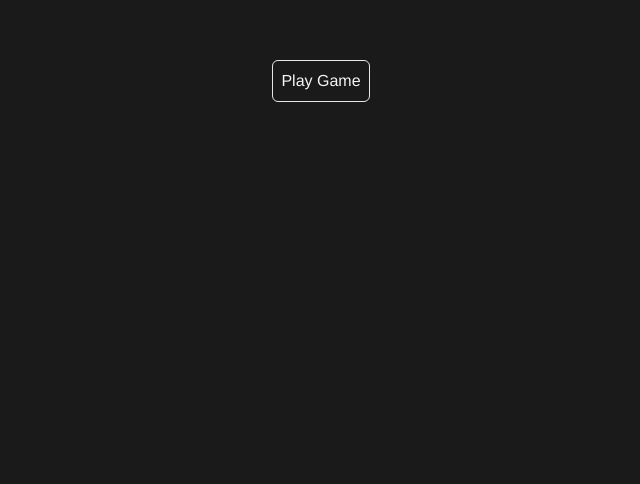
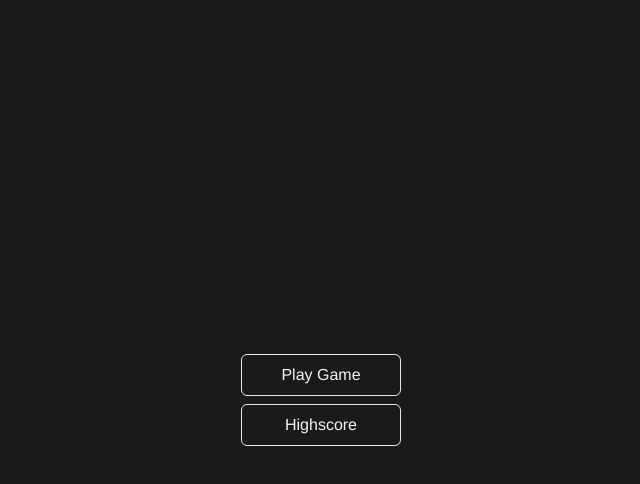
Before and after one commit to countersoda/memory, a Vue app: page / in a window 1280 px wide. Shown: the top 484 px of the page, without its empty margins (319-959 px from the left). Built offline with nearby package versions, Linux system fonts and the light colour scheme.

Commit message:
center elements

```diff
--- a/src/App.vue
+++ b/src/App.vue
@@ -1,6 +1,11 @@
 <template>
   <Board v-if="playing" />
-  <button class="primary-btn" v-else v-on:click="start">Play Game</button>
+  <div v-else class="h-full flex flex-col items-center gap-2 justify-center">
+    <button class="primary-btn w-[10rem]" v-on:click="start">Play Game</button>
+    <button class="primary-btn w-[10rem]" v-on:click="showHighscore">
+      Highscore
+    </button>
+  </div>
 </template>
 
 <script lang="ts" setup>
@@ -14,13 +19,20 @@ const { playing } = storeToRefs(game);
 </script>
 
 <style>
+html,
+body {
+  width: 100%;
+  height: 100%;
+  margin: 0;
+  padding: 0;
+}
 #app {
+    width: 100%;
+  height: 100%;
   font-family: Avenir, Helvetica, Arial, sans-serif;
   -webkit-font-smoothing: antialiased;
   -moz-osx-font-smoothing: grayscale;
-  text-align: center;
   color: whitesmoke;
-  margin-top: 60px;
 }
 
 html body {
--- a/src/components/Board.vue
+++ b/src/components/Board.vue
@@ -1,5 +1,5 @@
 <template>
-  <div class="items-center flex flex-col">
+  <div class="h-full flex flex-col items-center justify-center">
     <div class="flex flex-row gap-2 pb-5">
       <input
         class="text-black text-center w-14 rounded-sm outline-none"
@@ -11,9 +11,19 @@
     <div class="flex flex-col w-[10rem] gap-2">
       <button class="primary-btn" v-on:click="create">Start</button>
       <button class="primary-btn" v-on:click="reset">Clear</button>
-      <button class="primary-btn" v-on:click="exit">Exit</button>
+      <button
+        class="primary-btn"
+        v-on:click="
+          () => {
+            reset();
+            exit();
+          }
+        "
+      >
+        Exit
+      </button>
     </div>
-    <p>{{ currentTime !== 0 ? `${currentTime}s` : "" }}</p>
+    <p v-if="currentTime !== 0">{{ currentTime }}s</p>
     <div
       class="w-[100%] grid grid-cols-[repeat(6,minmax(0,2.5rem))] pt-10 place-items-center place-content-center gap-2"
     >
@@ -21,7 +31,7 @@
         class="border p-2 w-10 h-10 rounded-md items-center"
         v-for="card in cards"
         :key="card.key"
-        v-on:click="() => reveal(card.key)"
+        v-on:click="reveal(card.key)"
       >
         {{
           revealedCards.includes(card) || foundCards.includes(card)
--- a/src/global.css
+++ b/src/global.css
@@ -13,3 +13,13 @@
 .primary-btn {
   @apply border p-2 rounded-md
 }
+
+.rotate {
+  animation: rotate 15s infinite linear;
+}
+
+@keyframes rotate {
+  100% {
+    transform: rotateY(360deg);
+  }
+}
--- a/src/state/board.ts
+++ b/src/state/board.ts
@@ -11,9 +11,10 @@ export const useBoardStore = defineStore("board", {
       cards: ref<Card[]>([]),
       revealedCards: ref<Card[]>([]),
       foundCards: ref<Card[]>([]),
-      startTime: ref<number>(0),
-      currentTime: ref<number>(0),
-      timerId: ref<number | null>(null)
+      startTime: ref<number>(0), // UNIX milliseconds
+      currentTime: ref<number>(0), // seconds
+      timerId: ref<number | null>(null),
+      finished: ref<boolean>(false)
     };
   },
   actions: {
@@ -58,8 +59,8 @@ export const useBoardStore = defineStore("board", {
         }
       }
       if ((this.foundCards.length / 2) === this.amount) {
+        alert(`Finished! It took ${this.currentTime}s`)
         await sleep(500);
-        alert(`Finished! It took ${this.currentTime}s`)
         this.reset()
       }
     }
```
